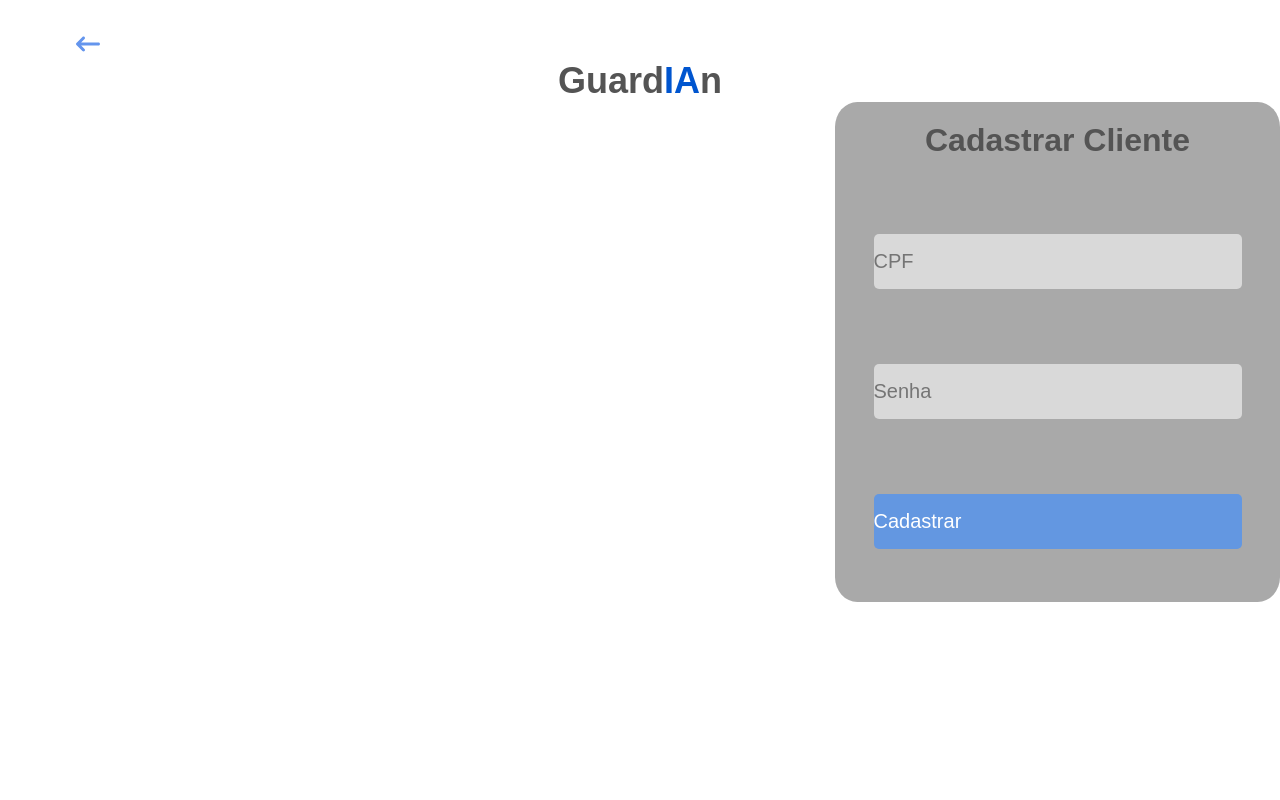
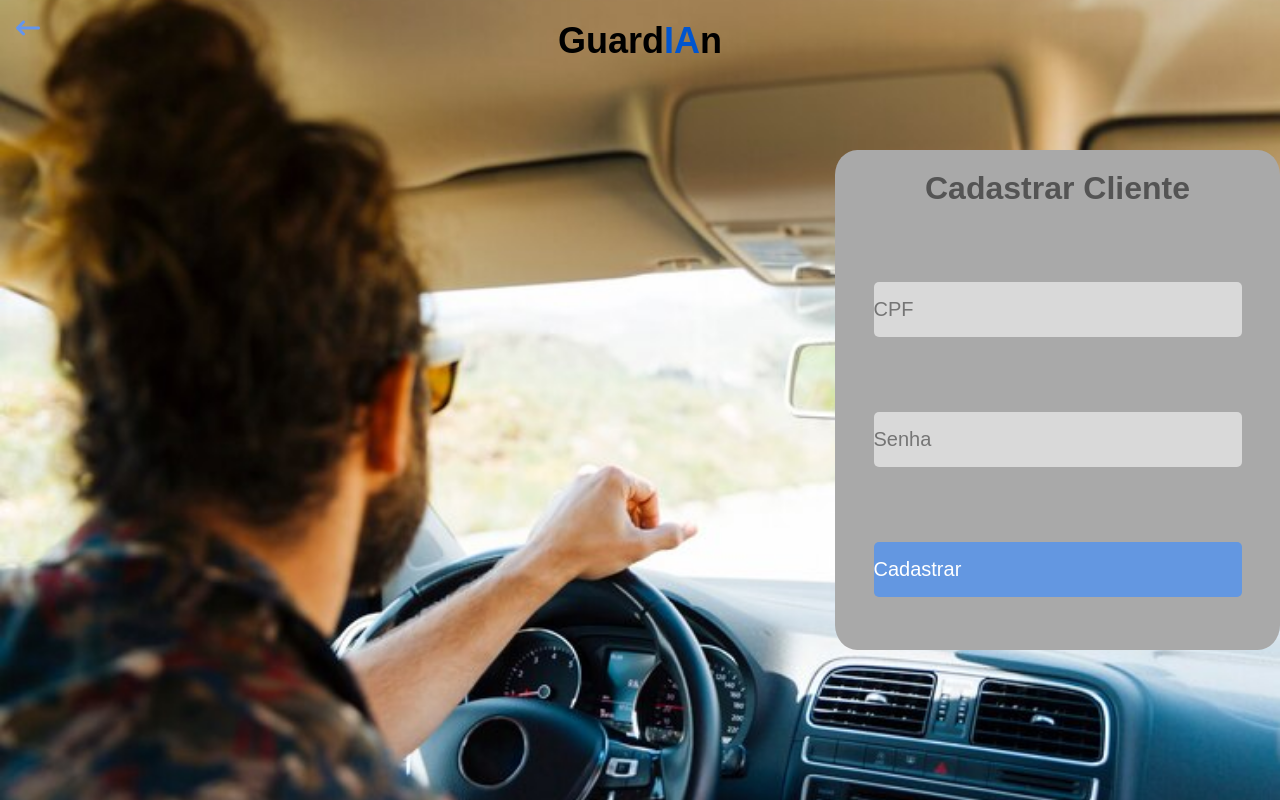
Before and after one commit to ViniciusSantanaa/Challenge_React, a React (Vite) app: page /Login in a window 1280 px wide. Built offline with nearby package versions, Linux system fonts and the light colour scheme.

Commit message:
Imagem background login, ajustes de posição

```diff
--- a/src/Components/Header/Header.Global.styled.ts
+++ b/src/Components/Header/Header.Global.styled.ts
@@ -1,9 +1,12 @@
 import styled from "styled-components";
 
 export const StyledSeta = styled.nav`
-    margin-left: 76.14px;
-    margin-top: 2rem;
-
+    position: absolute;
+    top: 0;
+    left: 0;
+    margin: 0;
+    padding: 1rem;
+;
     @media (max-width: 430px) {
 
     }
@@ -22,9 +25,15 @@ export const StyledSeta = styled.nav`
 `
 
 export const StyledGuardian_Global = styled.h1`
-    color: #545454;
+    color: black;
     font-size: 36px;
     text-align: center;
+    position: absolute;
+    top: 0;
+    left: 50%;
+    transform: translateX(-50%);
+    width: 100%;
+    margin-top: 20px;
 
     @media (max-width: 430px) {
         font-size: 36px;
--- /dev/null
+++ b/src/Pages/Login/Login.css
@@ -0,0 +1,9 @@
+.login-page {
+    background-image: url('../../assets/home-dirigindo-login.jpg');
+    background-size: cover;
+    background-position: center;
+    height: 100vh;
+    display: flex;
+    justify-content: center;
+    align-items: center;
+  }
--- a/src/Pages/Login/Login.tsx
+++ b/src/Pages/Login/Login.tsx
@@ -1,11 +1,12 @@
+import "./Login.css";
 import { HeaderGlobal } from "../../Components/Header/Header.Global";
 import { CadastroCliente } from "../../Components/Input/Input";
-
-export default function Login () {
-    return(
-        <>
-            <HeaderGlobal />
-            <CadastroCliente  />
-        </>
-    )
+//oi ubirajara
+export default function Login() {
+  return (
+    <div className="login-page">
+      <HeaderGlobal />
+      <CadastroCliente />
+    </div>
+  );
 }
```
